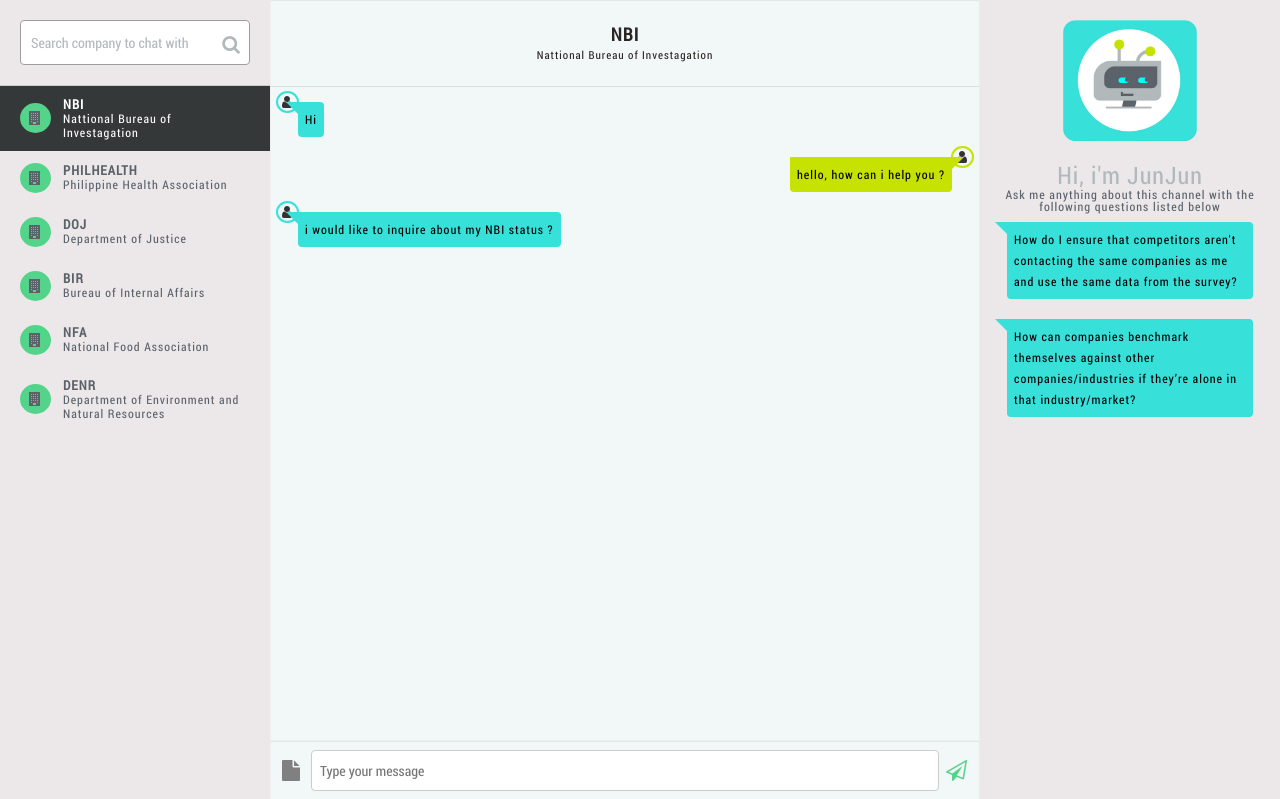
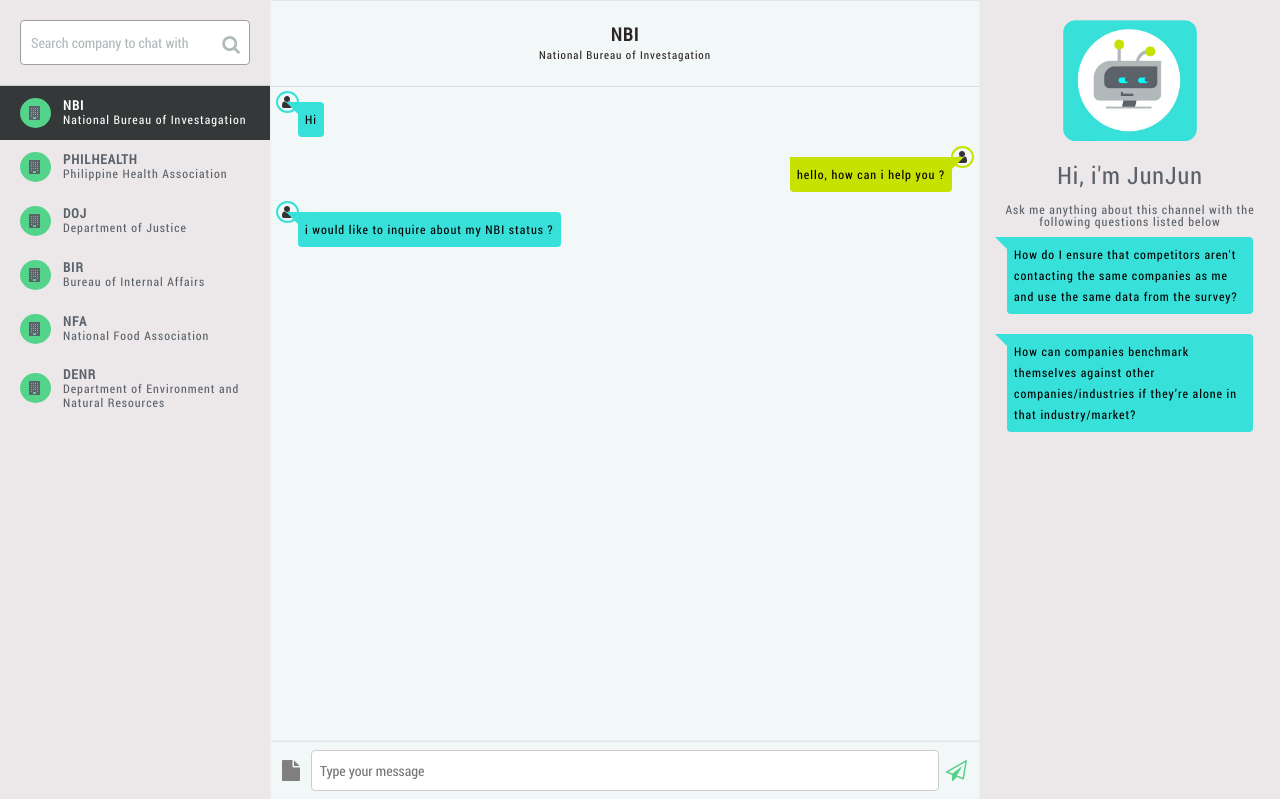
Before and after one commit to nmiranda09-zz/InfoHub, a PHP site: page /chat/views/chat.client.view.html in a window 1280 px wide. Shown: the part 110-909 px from the top of the page. Run offline with PHP 8.4, Linux system fonts and the light colour scheme.

Commit message:
updated chat section

```diff
--- a/chat/client/main.chat.controller.js
+++ b/chat/client/main.chat.controller.js
@@ -19,7 +19,7 @@
 
 		vm.companies = [{
 				id   : 'C0',
-				name : 'Nattional Bureau of Investagation',
+				name : 'National Bureau of Investagation',
 				acronym : 'NBI',
 				conversationData : [{
 						from : 'user',
--- a/chat/css/chat.css
+++ b/chat/css/chat.css
@@ -16,6 +16,7 @@
 }
 
 .company-container{
+	height: 100vh;
 	/*background: #2b2525;*/
 }
 
@@ -50,7 +51,10 @@
 }
 
 .company-container .company-list{
-	display: grid;
+	/*display: grid;*/
+	overflow: auto;
+    height: 86%;
+    /*margin-bottom: 5px;*/
 }
 .company-container .company-list .item{
 	padding: 12px 20px;
@@ -185,7 +189,8 @@
 
 .main-chat-wrapper .bot-questions-container .bot-lines h3{
 	font-weight: 400!important;
-	color: #b1b9bb;
+	color: #5b626a;
+    margin-bottom: 15px;
 }
 
 .main-chat-wrapper .bot-questions-container .bot-lines p{
@@ -281,6 +286,10 @@
 	display: block;
 }
 
+.empty-convo .header-text{
+	margin-top:15px;
+}
+
 .empty-convo .sub-text{
 	font-size: 11px;
 }
```
